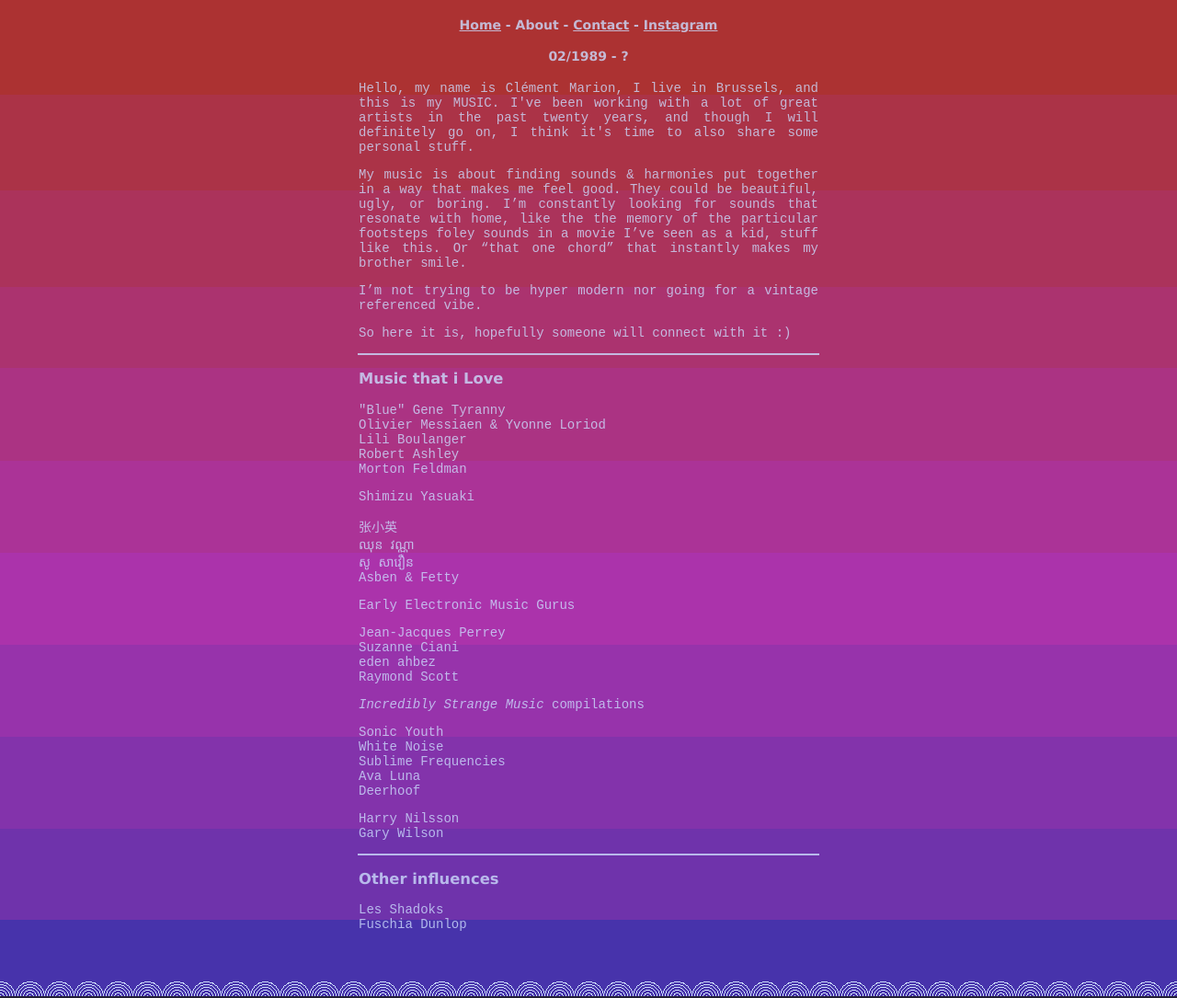
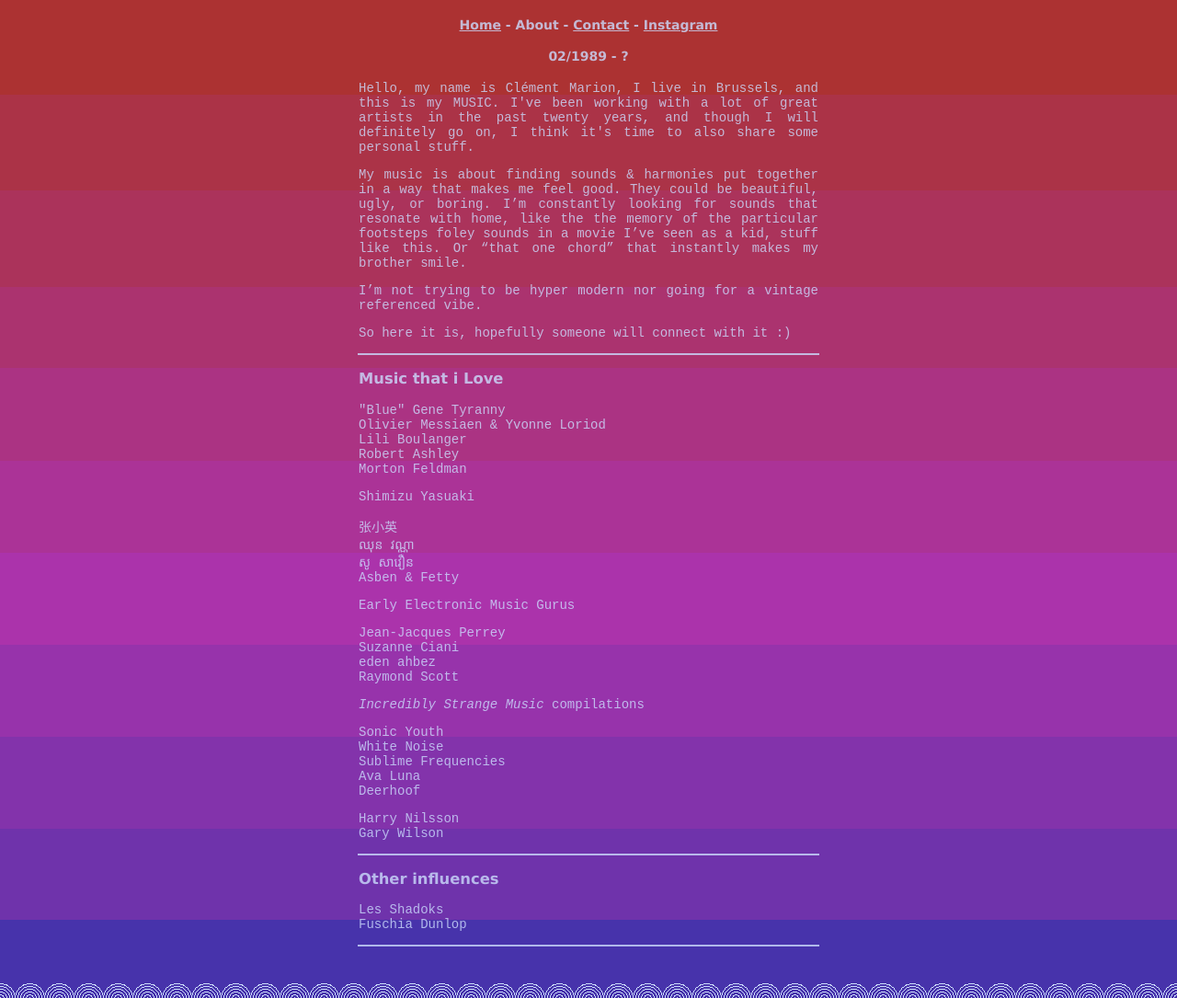
Before and after one commit to triplejoie/triplejoie.github.io, a plain HTML site: page about.html in a window 1280 px wide. Shown: the whole page at 92% size. Drawn offline with Linux system fonts and the light colour scheme.

Commit message:
Update about.html

```diff
--- a/about.html
+++ b/about.html
@@ -99,10 +99,9 @@
         <br>Fuschia Dunlop
       </p>
     </code>
+  </div>
 
-
-
-  </div>
+  <div class="darkDiv"></div>
 
   <br><br><br>
   </body>
```
